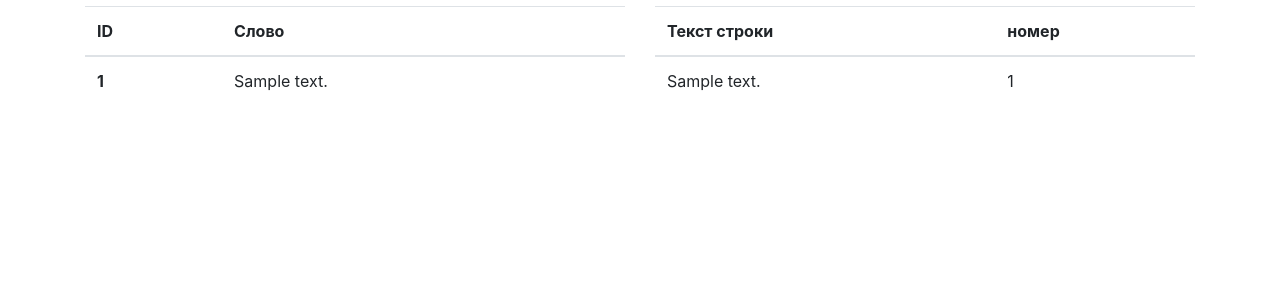
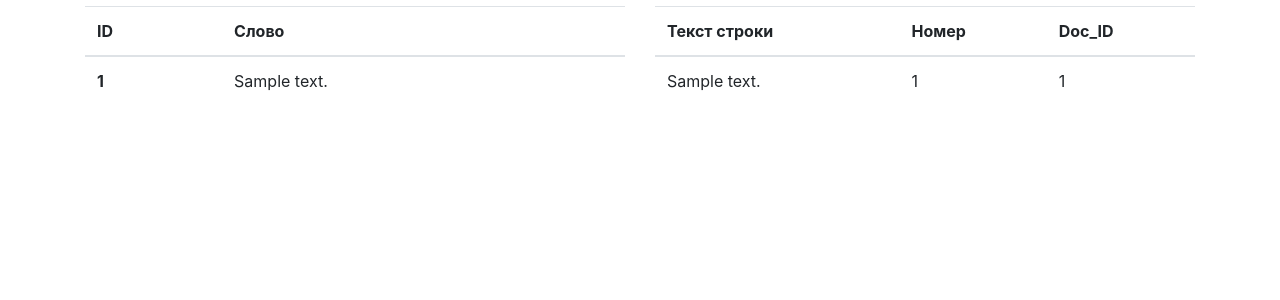
Before and after one commit to krapkaVKomi/OH_task1, a Django app: template find/find_info/templates/main/index.html in a window 1280 px wide. Shown: the part 66-366 px from the top of the page. Run offline with Django 4.2, Linux system fonts and the light colour scheme; tables that the repository leaves empty hold one stand-in row (values such as "Sample post"); the template is opened without the code that fills it: values that come from a table or form of the project are taken from there, most other values are stand-ins (such as "Sample title", 1, 10 or a date in 2020); some libraries are stand-ins or nearby versions.

Commit message:
select doc

```diff
--- a/find/find_info/templates/main/index.html
+++ b/find/find_info/templates/main/index.html
@@ -100,7 +100,8 @@
       <thead>
         <tr>
           <th scope="col">Текст строки</th>
-          <th >номер</th>
+          <th >Номер</th>
+          <th >Doc_ID</th>
         </tr>
       </thead>
 
@@ -109,6 +110,7 @@
         <tr>
           <td>{{ line.text }}</td>
           <td>{{ line.line_number }}</td>
+          <td>{{ line.doc_id }}</td>
 
         </tr>
         {% endfor %}
--- a/find/find_info/views.py
+++ b/find/find_info/views.py
@@ -57,6 +57,9 @@ def index(request):
     docs = Doc.objects.all()
     query = request.GET.get('q')
     select_file = request.GET.get('s')
+    select_file_id = Doc.objects.filter(name=select_file)
+    select_file_id = select_file_id.values('id').get()
+    select_file_id = select_file_id['id']
     lines = LineOfDoc.objects.filter(wordofdoc__text=query)
 
     if query:
```
